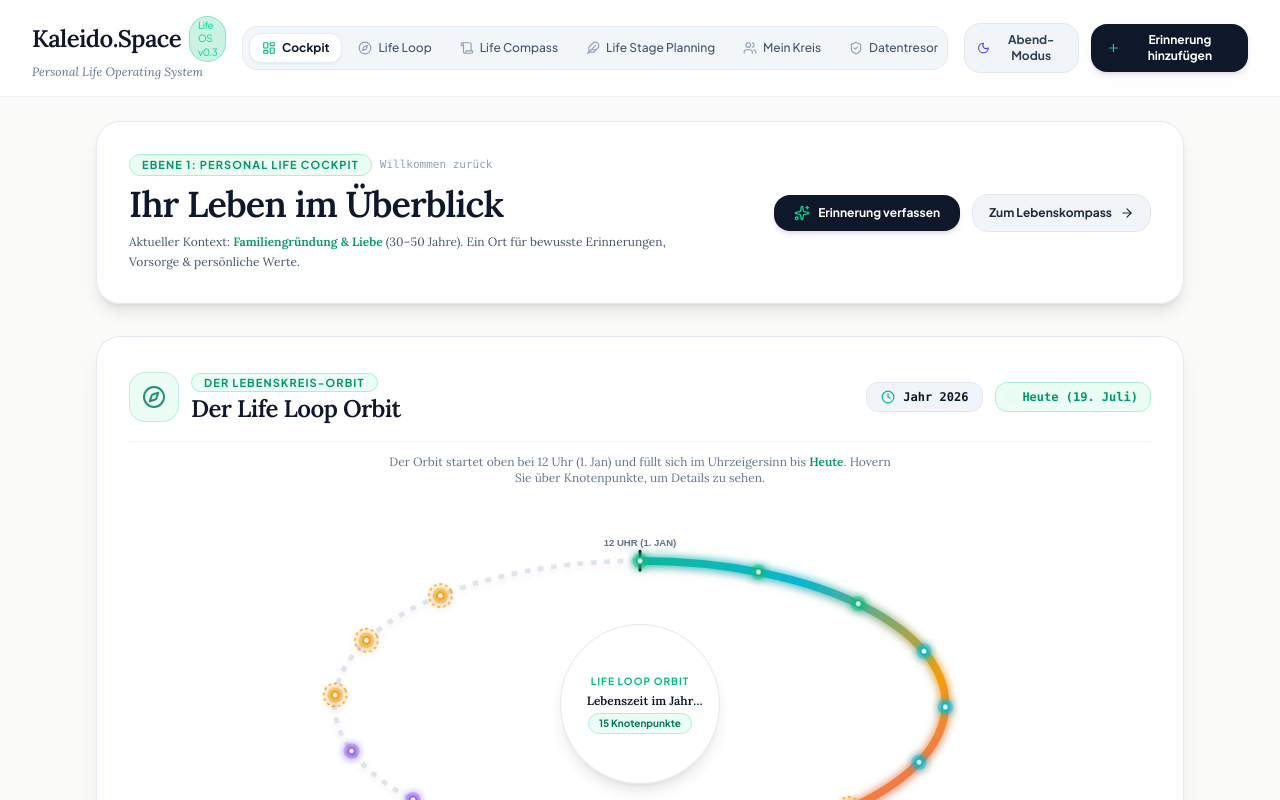
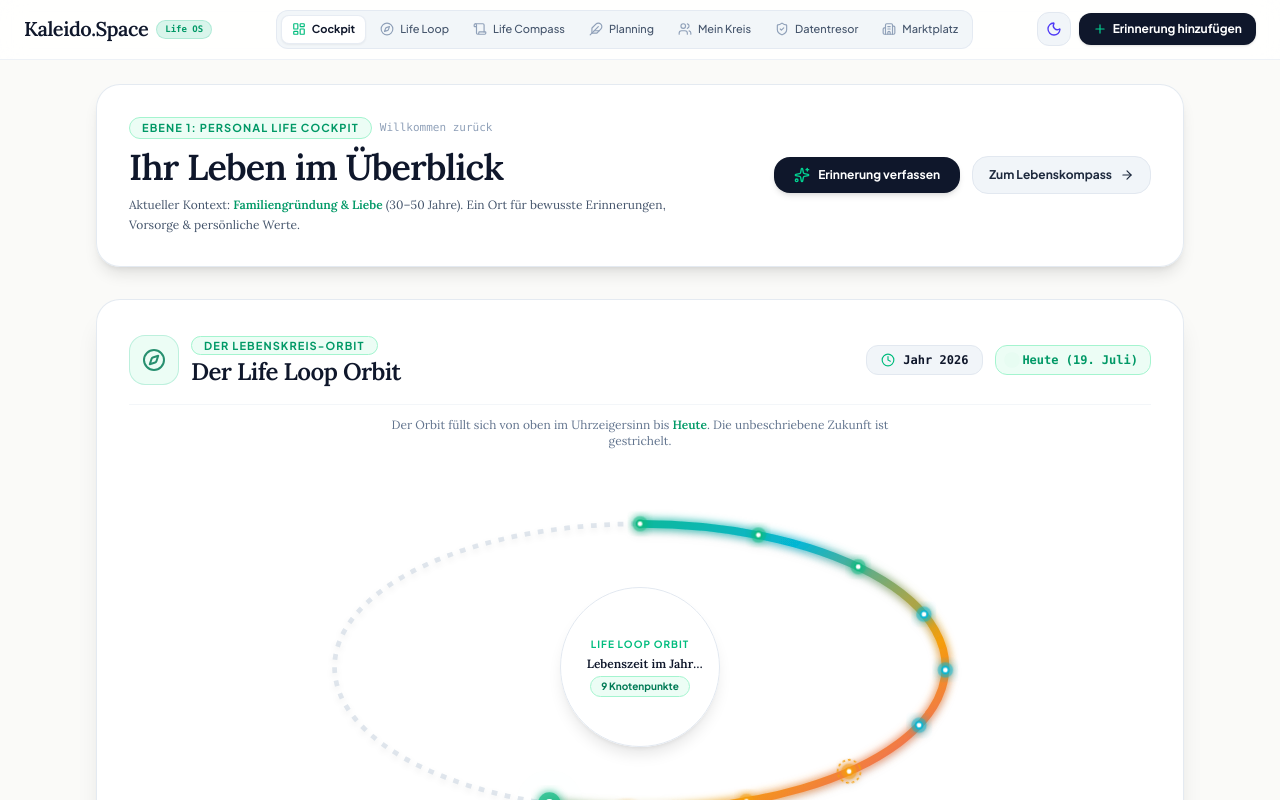
Before and after one commit to TitusSchroeder/Kaleidospace, a React (Vite) app: page / in a window 1280 px wide. Shown: the top 800 px of the page. Built offline with nearby package versions, Linux system fonts and the light colour scheme.

Commit message:
fix: hide future nodes on orbit, remove 12 o'clock tick label, and make header ultra-compact

```diff
--- a/src/components/Header.jsx
+++ b/src/components/Header.jsx
@@ -9,48 +9,36 @@ export const Header = ({
   onToggleDarkMode,
 }) => {
   const navTabs = [
-    { id: 'cockpit', label: 'Cockpit', icon: LayoutDashboard, level: 'Ebene 1' },
-    { id: 'loop', label: 'Life Loop', icon: Compass, level: 'Raum 1' },
-    { id: 'compass', label: 'Life Compass', icon: Scroll, level: 'Raum 2' },
-    { id: 'stage-planning', label: 'Life Stage Planning', icon: Feather, level: 'Raum 3' },
-    { id: 'kreis', label: 'Mein Kreis', icon: Users, level: 'Ebene 3' },
-    { id: 'vault', label: 'Datentresor', icon: ShieldCheck, level: 'Ebene 4' },
-    { id: 'marktplatz', label: 'Marktplatz', icon: Building2, level: 'Ebene 6' },
+    { id: 'cockpit', label: 'Cockpit', icon: LayoutDashboard },
+    { id: 'loop', label: 'Life Loop', icon: Compass },
+    { id: 'compass', label: 'Life Compass', icon: Scroll },
+    { id: 'stage-planning', label: 'Planning', icon: Feather },
+    { id: 'kreis', label: 'Mein Kreis', icon: Users },
+    { id: 'vault', label: 'Datentresor', icon: ShieldCheck },
+    { id: 'marktplatz', label: 'Marktplatz', icon: Building2 },
   ];
 
   return (
-    <header className={`w-full py-4 px-4 lg:px-8 border-b transition-colors duration-300 sticky top-0 z-40 backdrop-blur-md ${
-      darkMode ? 'bg-slate-900/90 border-slate-800 text-white' : 'bg-white/80 border-slate-200/60 text-slate-900'
+    <header className={`w-full py-2.5 px-4 lg:px-6 border-b transition-colors duration-300 sticky top-0 z-40 backdrop-blur-md ${
+      darkMode ? 'bg-slate-900/90 border-slate-800 text-white' : 'bg-white/85 border-slate-200/60 text-slate-900'
     }`}>
-      <div className="max-w-7xl mx-auto flex flex-col xl:flex-row items-center justify-between gap-4">
+      <div className="max-w-7xl mx-auto flex items-center justify-between gap-3">
 
-        {/* Brand identity */}
-        <div className="flex items-center justify-between w-full xl:w-auto">
-          <div className="space-y-0.5 cursor-pointer" onClick={() => onSelectView('cockpit')}>
-            <h1 className="text-2xl font-serif font-bold tracking-tight flex items-center gap-2">
-              <span>Kaleido.Space</span>
-              <span className="text-[10px] font-sans font-mono font-normal px-2 py-0.5 rounded-full bg-emerald-500/20 text-emerald-400 border border-emerald-500/30">
-                Life OS v0.3
-              </span>
-            </h1>
-            <p className="text-xs text-slate-500 dark:text-slate-400 font-serif italic">
-              Personal Life Operating System
-            </p>
-          </div>
-
-          {/* Mobile Dark Mode Toggle */}
-          <div className="flex items-center gap-2 xl:hidden">
-            <button
-              onClick={onToggleDarkMode}
-              className="p-2 rounded-xl bg-slate-100 dark:bg-slate-800 text-slate-700 dark:text-slate-200 border border-slate-200 dark:border-slate-700"
-            >
-              {darkMode ? <Sun className="w-4 h-4 text-amber-400" /> : <Moon className="w-4 h-4 text-indigo-600" />}
-            </button>
-          </div>
+        {/* Brand identity - Ultra Compact */}
+        <div
+          className="flex items-center gap-2 cursor-pointer flex-shrink-0"
+          onClick={() => onSelectView('cockpit')}
+        >
+          <h1 className="text-xl font-serif font-bold tracking-tight text-slate-900 dark:text-white flex items-center gap-1.5">
+            <span>Kaleido.Space</span>
+          </h1>
+          <span className="hidden sm:inline text-[9px] font-mono px-2 py-0.5 rounded-full bg-emerald-500/15 text-emerald-600 dark:text-emerald-400 border border-emerald-500/20 font-bold">
+            Life OS
+          </span>
         </div>
 
-        {/* 6-Level Navigation Bar */}
-        <div className="flex items-center gap-1 overflow-x-auto p-1.5 rounded-2xl bg-slate-100/90 dark:bg-slate-800/80 border border-slate-200/80 dark:border-slate-700 max-w-full text-xs font-bold">
+        {/* 6-Level Navigation Bar - Compact Single Horizontal Bar */}
+        <div className="flex items-center gap-1 overflow-x-auto p-1 rounded-xl bg-slate-100/90 dark:bg-slate-800/80 border border-slate-200/80 dark:border-slate-700 text-xs font-bold no-scrollbar">
           {navTabs.map((tab) => {
             const Icon = tab.icon;
             const isActive = activeView === tab.id;
@@ -59,7 +47,7 @@ export const Header = ({
               <button
                 key={tab.id}
                 onClick={() => onSelectView(tab.id)}
-                className={`flex items-center gap-1.5 px-3 py-1.5 rounded-xl transition-all flex-shrink-0 cursor-pointer ${
+                className={`flex items-center gap-1.5 px-2.5 py-1.5 rounded-lg transition-all flex-shrink-0 cursor-pointer text-[11px] ${
                   isActive
                     ? 'bg-white dark:bg-slate-900 text-slate-900 dark:text-white shadow-xs border border-slate-200/80 dark:border-slate-700 font-bold'
                     : 'text-slate-600 dark:text-slate-300 hover:text-slate-900 dark:hover:text-white hover:bg-slate-200/50 dark:hover:bg-slate-700/50 font-medium'
@@ -72,34 +60,24 @@ export const Header = ({
           })}
         </div>
 
-        {/* Right Actions: Dark Mode & Add Memory */}
-        <div className="hidden xl:flex items-center gap-3">
+        {/* Right Compact Actions: Dark Mode & Add Memory */}
+        <div className="flex items-center gap-2 flex-shrink-0">
           {/* Light/Dark Mode Switcher */}
           <button
             onClick={onToggleDarkMode}
-            className="flex items-center gap-1.5 px-3 py-2 rounded-2xl bg-slate-100 dark:bg-slate-800 text-slate-700 dark:text-slate-200 text-xs font-bold border border-slate-200 dark:border-slate-700 transition-all cursor-pointer"
+            className="p-2 rounded-xl bg-slate-100 dark:bg-slate-800 text-slate-700 dark:text-slate-200 border border-slate-200 dark:border-slate-700 transition-all cursor-pointer hover:bg-slate-200 dark:hover:bg-slate-700"
             title="Wechsel zwischen Tages-Look und Abend-Modus"
           >
-            {darkMode ? (
-              <>
-                <Sun className="w-4 h-4 text-amber-400" />
-                <span>Tages-Look</span>
-              </>
-            ) : (
-              <>
-                <Moon className="w-4 h-4 text-indigo-600" />
-                <span>Abend-Modus</span>
-              </>
-            )}
+            {darkMode ? <Sun className="w-4 h-4 text-amber-400" /> : <Moon className="w-4 h-4 text-indigo-600" />}
           </button>
 
           {/* Add Memory Action Button */}
           <button
             onClick={onOpenCreator}
-            className="flex items-center gap-2 px-4 py-2 bg-slate-900 hover:bg-slate-800 dark:bg-emerald-500 dark:hover:bg-emerald-600 text-white dark:text-slate-950 rounded-2xl text-xs font-bold shadow-md transition-all active:scale-95 cursor-pointer"
+            className="flex items-center gap-1.5 px-3.5 py-2 bg-slate-900 hover:bg-slate-800 dark:bg-emerald-500 dark:hover:bg-emerald-600 text-white dark:text-slate-950 rounded-xl text-xs font-bold shadow-sm transition-all active:scale-95 cursor-pointer"
           >
-            <Plus className="w-4 h-4 text-emerald-400 dark:text-slate-950" />
-            <span>Erinnerung hinzufügen</span>
+            <Plus className="w-3.5 h-3.5 text-emerald-400 dark:text-slate-950" />
+            <span className="hidden md:inline">Erinnerung hinzufügen</span>
           </button>
         </div>
 
--- a/src/components/OrbitTimeline.jsx
+++ b/src/components/OrbitTimeline.jsx
@@ -44,11 +44,11 @@ export const OrbitTimeline = ({
   const largeArcFlag = todayRatio > 0.5 ? 1 : 0;
   const coloredArcPath = `M ${startX} ${startY} A ${rx} ${ry} 0 ${largeArcFlag} 1 ${todayX} ${todayY}`;
 
-  // Map memories deterministically along the orbit
-  const orbitNodes = memories.map((mem, idx) => {
+  // Map memories and ONLY INCLUDE NODES UP TO TODAY (Do not show future nodes!)
+  const orbitNodes = memories
+    .map((mem, idx) => {
       const total = memories.length || 1;
-    // Map ratio around the year
-    const nodeRatio = (idx / total) * 0.95; // Map around the year
+      const nodeRatio = (idx / total) * 0.95;
       const angle = startAngle + nodeRatio * 2 * Math.PI;
 
       const x = cx + rx * Math.cos(angle);
@@ -56,7 +56,7 @@ export const OrbitTimeline = ({
 
       const phase = phases.find((p) => p.id === mem.phaseId) || { color: '#10b981', name: 'Lebensphase' };
       const isLocked = mem.isTimeLocked && (!mem.unlockDate || simulatedDate < mem.unlockDate);
-    const isPast = nodeRatio <= todayRatio;
+      const isPastOrToday = nodeRatio <= todayRatio;
 
       return {
         ...mem,
@@ -66,9 +66,10 @@ export const OrbitTimeline = ({
         color: isLocked ? '#f59e0b' : phase.color,
         phaseName: phase.name,
         isLocked,
-      isPast,
+        isPastOrToday,
       };
-  });
+    })
+    .filter((node) => node.isPastOrToday); // ONLY KEEP NODES UP TO TODAY!
 
   return (
     <div className={`relative w-full rounded-3xl p-6 lg:p-8 transition-colors duration-300 border shadow-xl select-none overflow-hidden ${
@@ -108,7 +109,7 @@ export const OrbitTimeline = ({
 
       {/* SUBTITLE */}
       <p className="text-xs text-slate-500 dark:text-slate-400 font-serif max-w-lg mx-auto text-center mt-3">
-        Der Orbit startet oben bei 12 Uhr (1. Jan) und füllt sich im Uhrzeigersinn bis <strong className="text-emerald-600">Heute</strong>. Hovern Sie über Knotenpunkte, um Details zu sehen.
+        Der Orbit füllt sich von oben im Uhrzeigersinn bis <strong className="text-emerald-600">Heute</strong>. Die unbeschriebene Zukunft ist gestrichelt.
       </p>
 
       {/* SVG ORBIT STAGE */}
@@ -131,7 +132,7 @@ export const OrbitTimeline = ({
             </filter>
           </defs>
 
-          {/* 1. Full Gray Ellipse (Future/Unwritten Track) */}
+          {/* 1. Full Dashed Ellipse (Future / Unwritten Track ONLY) */}
           <ellipse
             cx={cx}
             cy={cy}
@@ -156,30 +157,7 @@ export const OrbitTimeline = ({
             />
           )}
 
-          {/* 3. 12 O'CLOCK TOP START TICK (1. JANUAR) */}
-          <g transform={`translate(${startX}, ${startY})`}>
-            <line
-              x1="0"
-              y1="-10"
-              x2="0"
-              y2="10"
-              stroke={darkMode ? '#ffffff' : '#0f172a'}
-              strokeWidth="3"
-              strokeLinecap="round"
-            />
-            <text
-              y="-16"
-              textAnchor="middle"
-              fill={darkMode ? '#94a3b8' : '#64748b'}
-              fontSize="10"
-              fontFamily="sans-serif"
-              fontWeight="bold"
-            >
-              12 UHR (1. JAN)
-            </text>
-          </g>
-
-          {/* 4. TODAY MARKER NODE (Tip of Arc) */}
+          {/* 3. TODAY MARKER NODE (Tip of Arc) */}
           <g transform={`translate(${todayX}, ${todayY})`}>
             <circle
               r="18"
@@ -207,7 +185,7 @@ export const OrbitTimeline = ({
             </text>
           </g>
 
-          {/* 5. MEMORY NODE DOTS (TEXT VISIBLE ONLY ON HOVER!) */}
+          {/* 4. PAST/PRESENT MEMORY NODE DOTS ONLY (Future nodes are hidden!) */}
           {orbitNodes.map((node) => {
             const isHovered = hoveredNode?.id === node.id;
 
@@ -299,7 +277,7 @@ export const OrbitTimeline = ({
               Lebenszeit im Jahr {currentYear}
             </h3>
             <span className="text-[10px] font-bold text-emerald-700 bg-emerald-50 dark:bg-emerald-950 dark:text-emerald-300 px-2.5 py-0.5 rounded-full border border-emerald-200 dark:border-emerald-800">
-              {memories.length} Knotenpunkte
+              {orbitNodes.length} Knotenpunkte
             </span>
           </div>
         </div>
```
Lines whose indentation alone changed are shown as unchanged.
